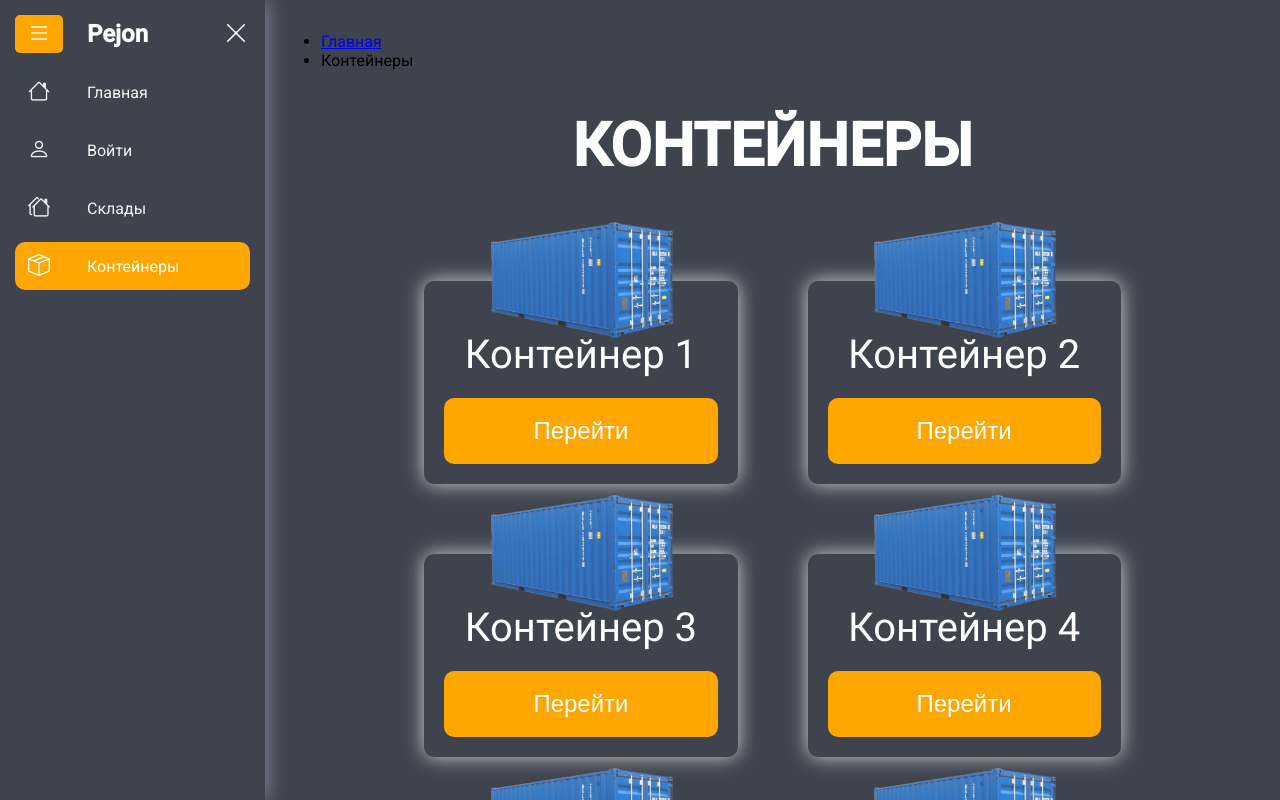
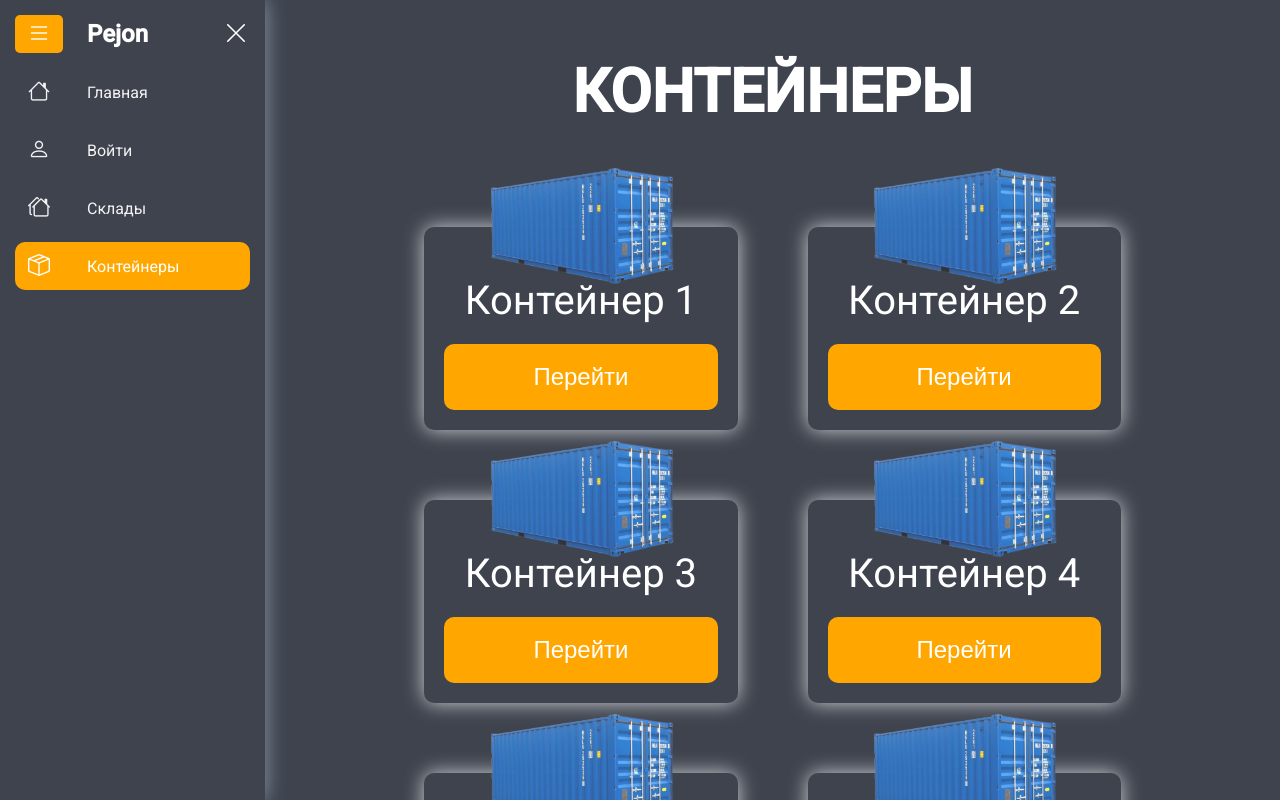
Before and after one commit to AndrianovRoman/Pejon_Front, an Angular app: page /container in a window 1280 px wide. Shown: the top 800 px of the page. Built offline with nearby package versions, Linux system fonts and the light colour scheme.

Commit message:
УБÑбрал реализацию breadcrumb, пок

```diff
--- a/src/app/shared/breadcrumb/breadcrumb.component.html
+++ b/src/app/shared/breadcrumb/breadcrumb.component.html
@@ -5,8 +5,4 @@
         <a *ngIf="!isLast(crumb)" [routerLink]="crumb.url">{{ crumb.label }}</a>
         <span *ngIf="isLast(crumb)">{{ crumb.label }}</span>
     </li>
-
-    <!-- +<li><a routerLink="/warehouse">Склады</a></li> -->
-    <!-- <li><a [routerLink]="['/warehouse', warehouseId, 'lines']">Линии</a></li> -->
-    <!-- <li>Линии склада № {{warehouseId}}</li> -->
 </ul>
--- a/src/app/views/container/container.component.html
+++ b/src/app/views/container/container.component.html
@@ -1,10 +1,4 @@
 <div class="container">
-
-  <ul class="breadcrumb">
-    <li><a routerLink="/">Главная</a></li>
-    <li>Контейнеры</li>
-  </ul>
-
   <h1 class="container-title">
     Контейнеры
   </h1>
--- a/src/app/views/warehouse/lines/lines.component.html
+++ b/src/app/views/warehouse/lines/lines.component.html
@@ -1,7 +1,4 @@
 <div class="lines">
-
-  <app-breadcrumb></app-breadcrumb>
-
   <h1 class="lines-title">
     Склады
   </h1>
--- a/src/app/views/warehouse/warehouse.component.html
+++ b/src/app/views/warehouse/warehouse.component.html
@@ -1,7 +1,4 @@
 <div class="warehouse">
-
-  <app-breadcrumb></app-breadcrumb>
-
   <h1 class="warehouse-title">
     Склады
   </h1>
```
